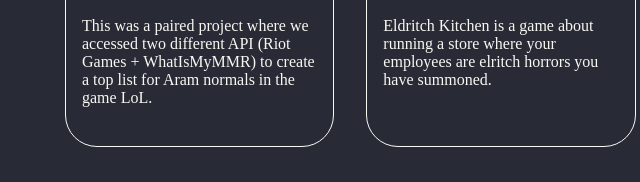
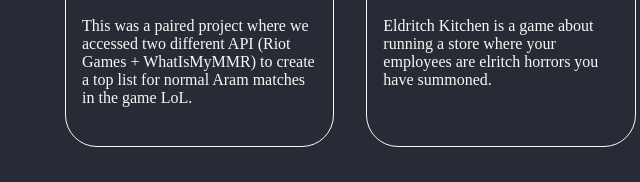
Before and after one commit to Savalige/portfolio, a plain HTML site: page index.html in a window 1280 px wide. Shown: the part 933-1115 px from the top of the page, 159-799 px from the left. Drawn offline with Linux system fonts and the light colour scheme.

Commit message:
Fixed LoL project description

```diff
--- a/index.html
+++ b/index.html
@@ -52,7 +52,7 @@
                             <h3>LoL Aram Ranking</h3>
                             <img src="./images/loltop.png" alt="Image of the LoL normal ranking">
                             <p>
-                                This was a paired project where we accessed two different API (Riot Games + WhatIsMyMMR) to create a top list for Aram normals in the game LoL.
+                                This was a paired project where we accessed two different API (Riot Games + WhatIsMyMMR) to create a top list for normal Aram matches in the game LoL.
                             </p>
                         </li>
                         <li class="flex-item">
```
